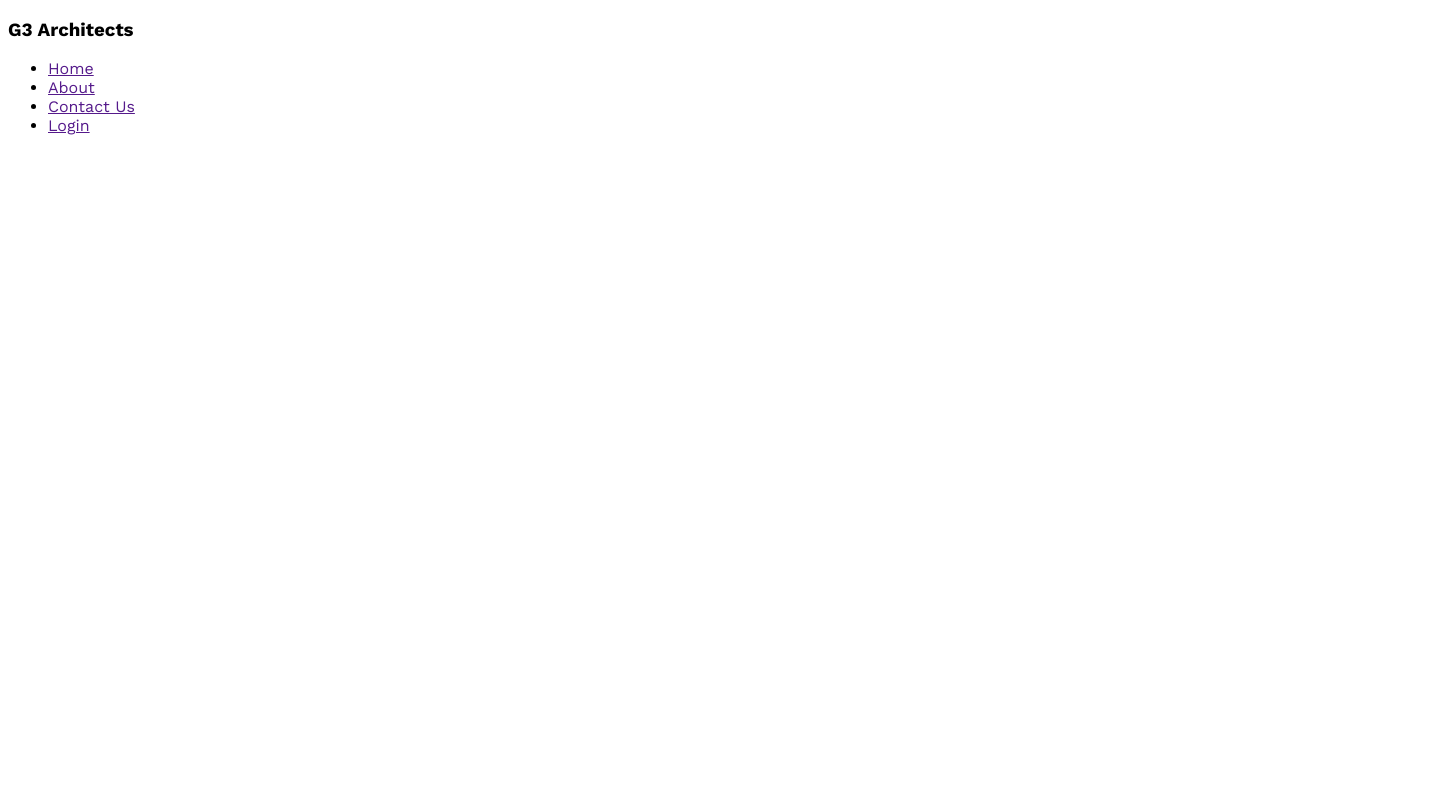
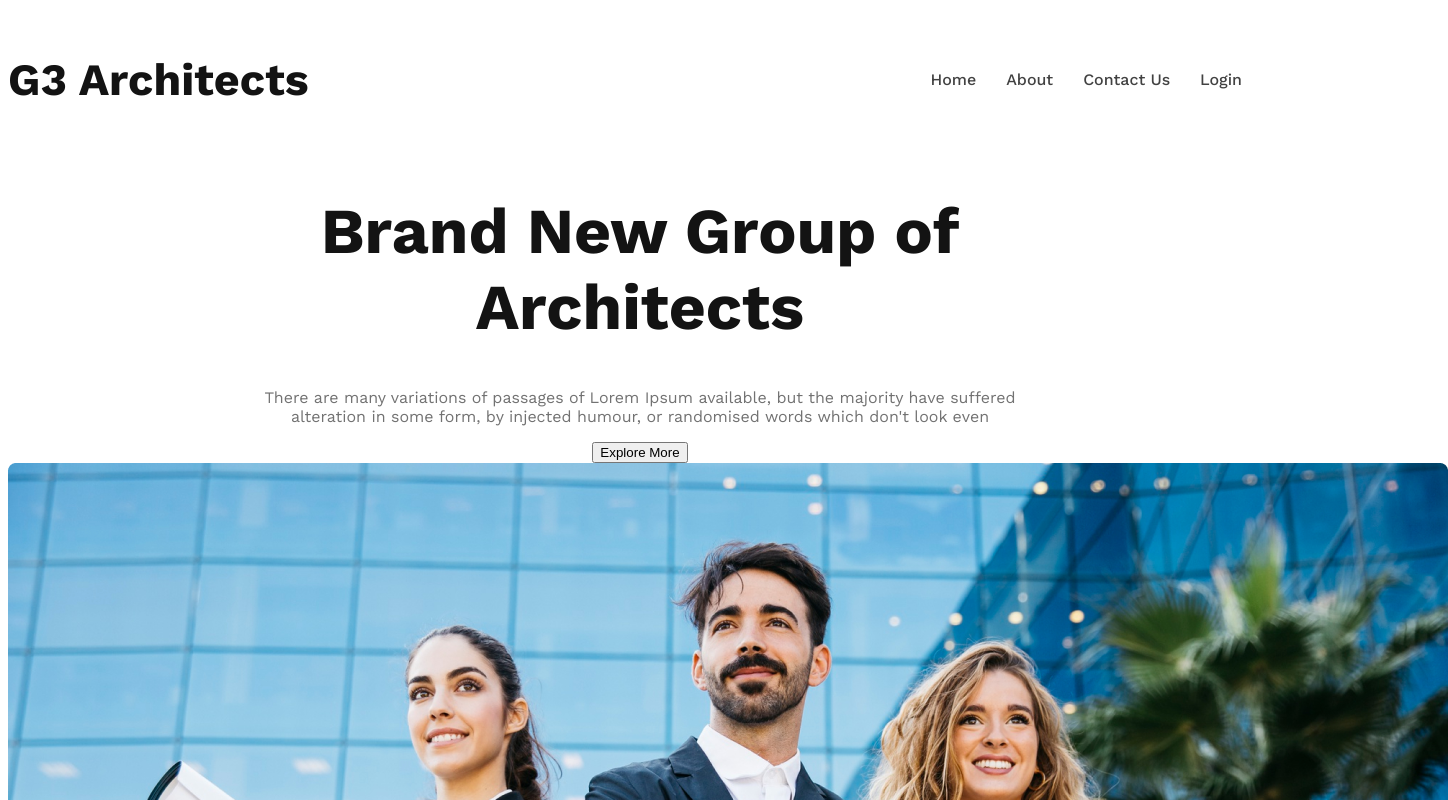
Before and after one commit to smhasan-shahriar/g3-architects-practice, a plain HTML site: page index.html in a window 1280 px wide. Shown: the top 800 px of the page, 1448 px wide, since content can reach past the window. Drawn offline with nearby package versions, Linux system fonts and the light colour scheme.

Commit message:
banner content added

```diff
--- a/index.html
+++ b/index.html
@@ -9,7 +9,7 @@
   <body>
     <header>
       <nav>
-        <h3>G3 Architects</h3>
+        <h3 class="nav-title">G3 Architects</h3>
         <ul>
           <li><a href="">Home</a></li>
           <li><a href="">About</a></li>
@@ -17,6 +17,18 @@
           <li><a href="">Login</a></li>
         </ul>
       </nav>
+      <div class="banner">
+        <div class="banner-content">
+          <h1 class="banner-title">Brand New Group of Architects</h1>
+          <p class="banner-description">
+            There are many variations of passages of Lorem Ipsum available, but
+            the majority have suffered alteration in some form, by injected
+            humour, or randomised words which don't look even
+          </p>
+          <button class="btn-primary">Explore More</button>
+        </div>
+        <img src="images/banner.png" alt="" />
+      </div>
     </header>
     <main></main>
     <footer></footer>
--- a/styles.css
+++ b/styles.css
@@ -1,5 +1,55 @@
 @import url("https://fonts.googleapis.com/css2?family=Work+Sans:wght@400;500;600;700;800&display=swap");
-
+/* shared styles */
 body {
   font-family: "Work Sans", sans-serif;
 }
+
+.btn-primary
+
+/* header styles */
+header {
+  background: rgba(255, 144, 14, 0.1);
+  padding: 50px 240px;
+}
+nav {
+  display: flex;
+  justify-content: space-between;
+  align-items: center;
+}
+nav > ul {
+  display: flex;
+}
+nav li {
+  list-style: none;
+  margin-right: 30px;
+  font-weight: 500;
+  font-size: 1rem;
+}
+
+nav li a {
+  text-decoration: none;
+  color: #424242;
+}
+
+.nav-title {
+  font-size: 2.8rem;
+  font-weight: 700;
+  color: #131313;
+}
+
+/* banner styles */
+
+.banner-content {
+  max-width: 800px;
+  text-align: center;
+  margin: 0 auto;
+}
+
+.banner-title {
+  font-size: 4rem;
+  font-weight: 700;
+  color: #131313;
+}
+.banner-description {
+  color: #727272;
+}
```
